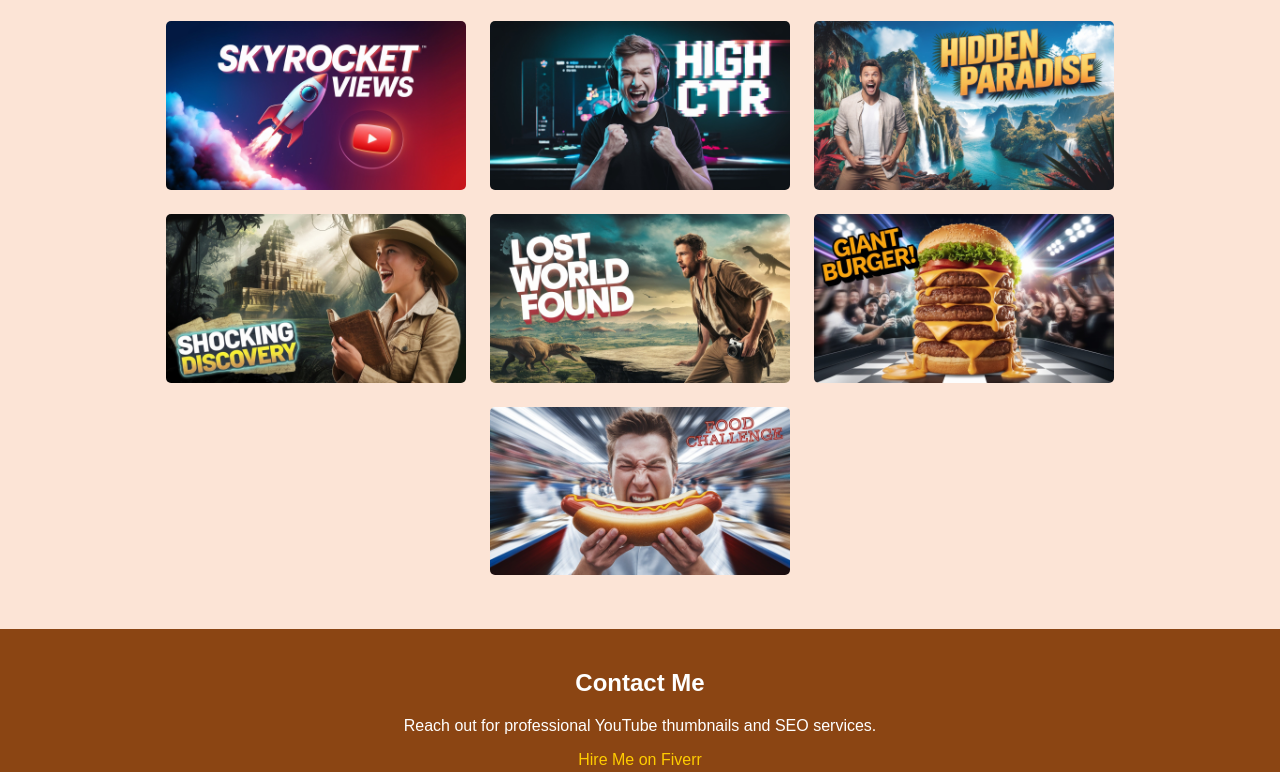
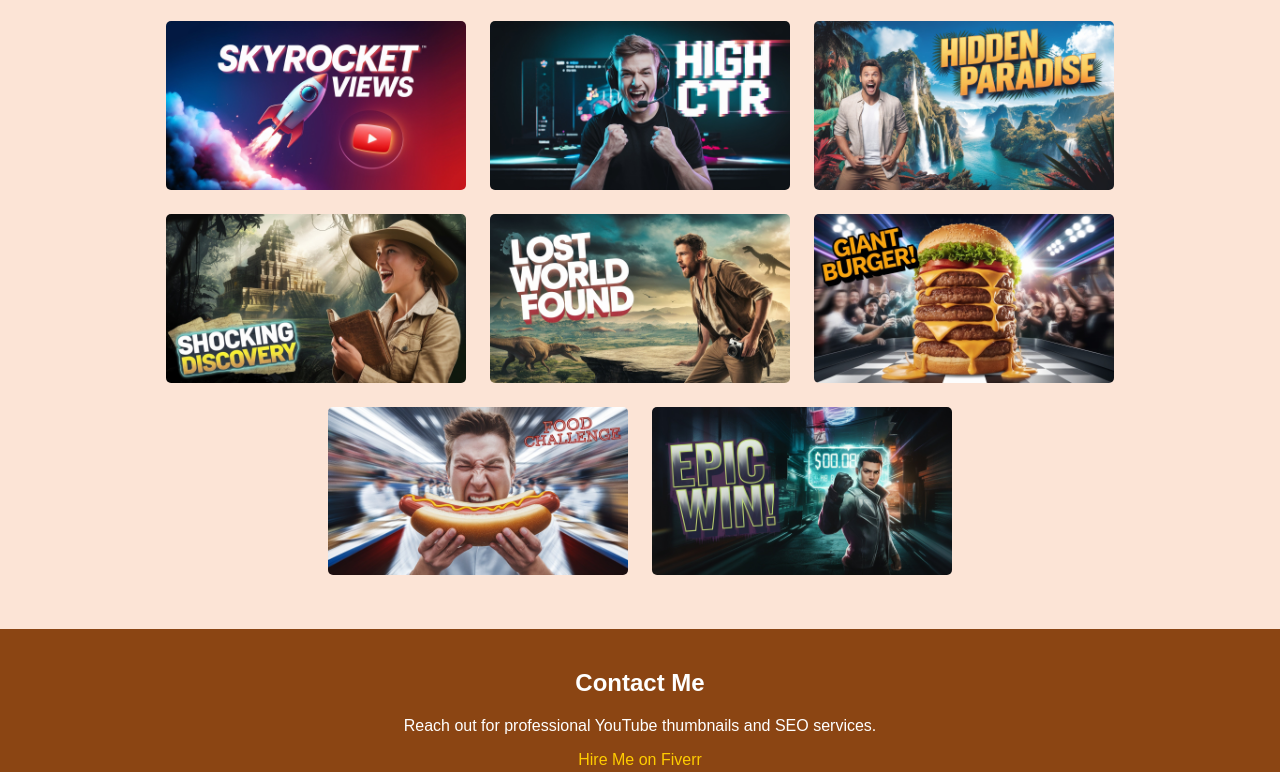
Before and after one commit to HussainAbbas11/Hussain-Abbas, a plain HTML site: page index.html in a window 1280 px wide. Shown: the part 430-1202 px from the top of the page. Drawn offline with Linux system fonts and the light colour scheme.

Commit message:
Update index.html

```diff
--- a/index.html
+++ b/index.html
@@ -92,6 +92,7 @@
             <img src="thumbnail-e707a7ad-4d17-41c9-8fe1-b4437a4a0afc.jpeg" alt="YouTube Thumbnail 8" onclick="showPopup('thumbnail8.jpg')">
             <img src="thumbnail-f86be629-d912-49bb-86bf-0232a449e48d.jpeg" alt="YouTube Thumbnail 9" onclick="showPopup('thumbnail9.jpg')">
             <img src="thumbnail-54c2b01c-ff13-49b1-8607-2524e64690ea.jpeg" alt="YouTube Thumbnail 10" onclick="showPopup('thumbnail10.jpg')">
+            <img src="thumbnail-d969156b-d058-4b00-a18e-212b2ff22f3c.jpeg" alt="YouTube Thumbnail 11" onclick="showPopup('thumbnail11.jpg')">
         </div>
     </div>
 
```
